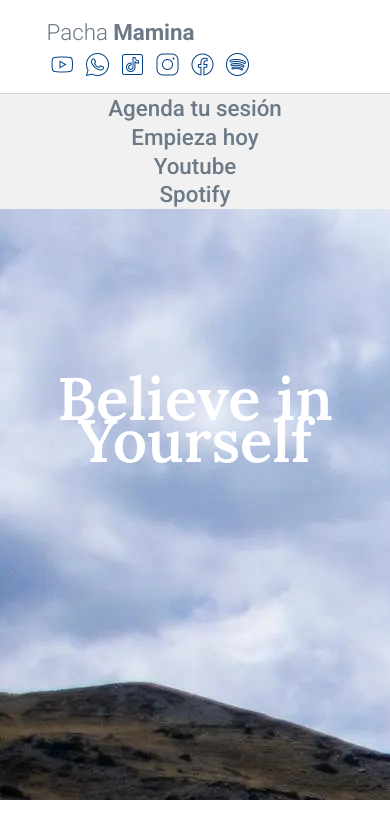
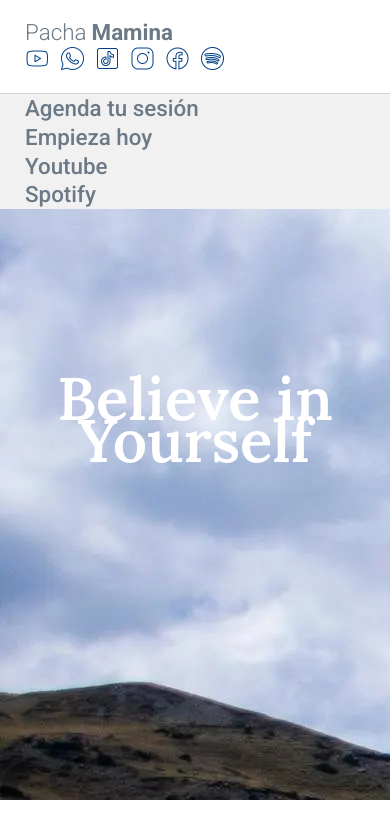
Before and after one commit to MatiasCeb/pachamamina, a React (Create React App) app: page / in a window 390 px wide. Shown: the top 836 px of the page. Built offline with nearby package versions, Linux system fonts and the light colour scheme; a web font is replaced by a local one.

Commit message:
Navbar and Footer media queries

```diff
--- a/src/components/NavBar.js
+++ b/src/components/NavBar.js
@@ -15,7 +15,6 @@ class Navbar extends React.Component {
         <div className="Navbar">
             <div className="headerBar">
                 <div className="NavBar-section--left">
-                    <img className="Navbar__brand-logo" src={logo} alt="Logo"/>
                     <span className="Header-name">Pacha</span>
                     <span className="Header-lastname">Mamina</span>
                 </div>
--- a/src/components/styles/Footer.css
+++ b/src/components/styles/Footer.css
@@ -47,9 +47,10 @@
         display: flex;
         flex-direction: column;
         justify-content: center;
+        align-items: flex-start;
     }
     .footer--container--section-left {
-        margin-left: 0px;
+        margin-left: 20px;
     }
     .footer--container--section-right {
         display: flex;
@@ -59,5 +60,6 @@
         align-content: stretch;
         flex-direction: row;
         justify-content: space-between;
+        margin-left: 25px;
     }
 }
--- a/src/components/styles/NavBar.css
+++ b/src/components/styles/NavBar.css
@@ -46,6 +46,7 @@
     justify-content: flex-start;
     align-items: center;
     gap: 5px;
+    margin-left: 25px;
     margin-right: 50px;
 }
 .Header-name {
@@ -93,12 +94,20 @@
         flex-direction: column;
         justify-content: center;
     }
+    .NavBar-item {
+        margin-left: 25px;
+    }
+    .NavBar-section--left {
+
+    }
     .NavBar-section--right {
         justify-content: flex-start;
-        margin-left: 50px;
+        margin-left: 25px;
     }
     .NavBar-section {
+        display: flex;
         flex-direction: column;
+        align-items: flex-start;
         height: 100%;
         gap: 0px;
     }
```
